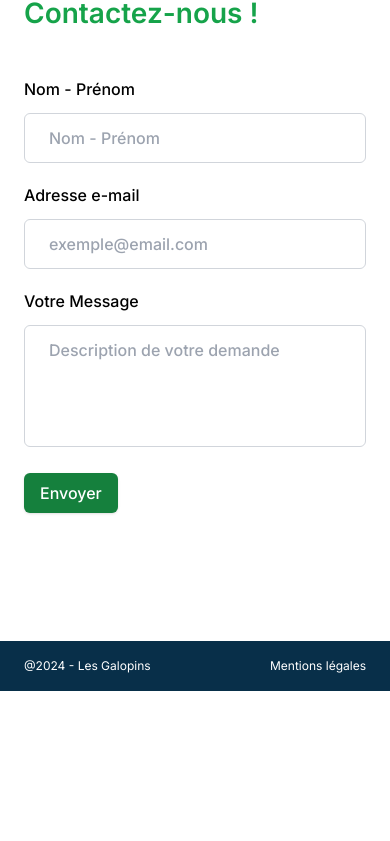
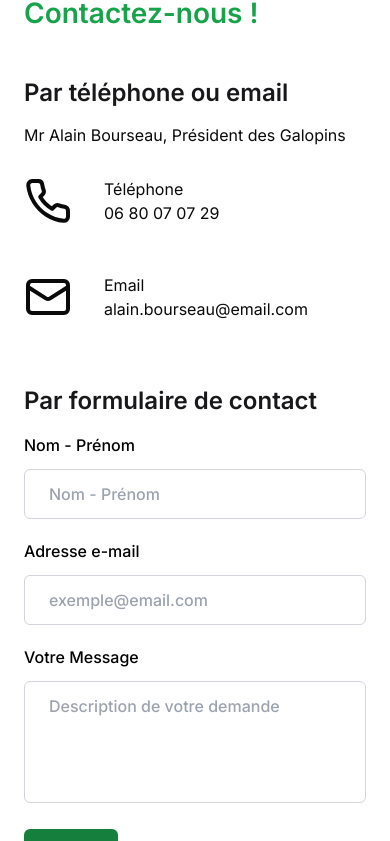
Before and after one commit to SebastienLaurentt/Galopins-Next-V2, a Next.js app: page /adhesion in a window 390 px wide. Shown: the part 1216-2057 px from the top of the page. Before the commit the page ends 1907 px from the top, so only its background shows below. Built offline with nearby package versions, Linux system fonts and the light colour scheme.

Commit message:
add phone and email contact in adhesion

```diff
--- a/app/adhesion/page.tsx
+++ b/app/adhesion/page.tsx
@@ -2,11 +2,12 @@ import PageTitle from "@/components/PageTitle/PageTitle";
 import Section from "@/components/Section/Section";
 import SectionHeader from "@/components/Section/SectionHeader/SectionHeader";
 
+import DownloadButton from "@/components/Button/DownloadButton/DownloadButton";
+import Contact from "@/components/Contact/Contact";
+import { Mail, Phone } from "lucide-react";
+import { Metadata } from "next";
 import Image from "next/image";
 import imgAdhesion from "../../public/images/Adhesion.webp";
-import DownloadButton from "@/components/Button/DownloadButton/DownloadButton";
-import { Metadata } from "next";
-import Contact from "@/components/Contact/Contact";
 
 const admissionPdf = `/pdf/Admission_Galopins.pdf`;
 
@@ -68,7 +69,36 @@ function Adhesion() {
           title=" Des questions ?"
           titleHighlight="Contactez-nous ! "
         />
-        <Contact />
+        <div className="flex flex-col gap-y-16 md:flex-row md:justify-between md:gap-x-12">
+          <div className="md:w-2/5">
+            <h3>Par téléphone ou email</h3>
+            <p className="mb-8 md:mb-12">Mr Alain Bourseau, Président des Galopins</p>
+            <ul className="flex flex-col gap-y-12">
+              <li>
+              <div className="flex flex-row md:flex-col md:text-center md:gap-y-2 items-center gap-x-8">
+                  <Phone size={48}/>
+                  <div className="flex flex-col">
+                    <span>Téléphone</span>
+                    <span>06 80 07 07 29</span>
+                  </div>
+                </div>
+              </li>
+              <li>
+                <div className="flex flex-row md:flex-col md:text-center md:gap-y-2 items-center gap-x-8">
+                  <Mail size={48} />
+                  <div className="flex flex-col">
+                    <span>Email</span>
+                    <span>alain.bourseau@email.com</span>
+                  </div>
+                </div>
+              </li>
+            </ul>
+          </div>
+          <div className="md:w-3/5">
+            <h3>Par formulaire de contact</h3>
+            <Contact />
+          </div>
+        </div>
       </Section>
     </main>
   );
```
Also changed, not shown: public/images/FontaineVaucluse.webp (added).
